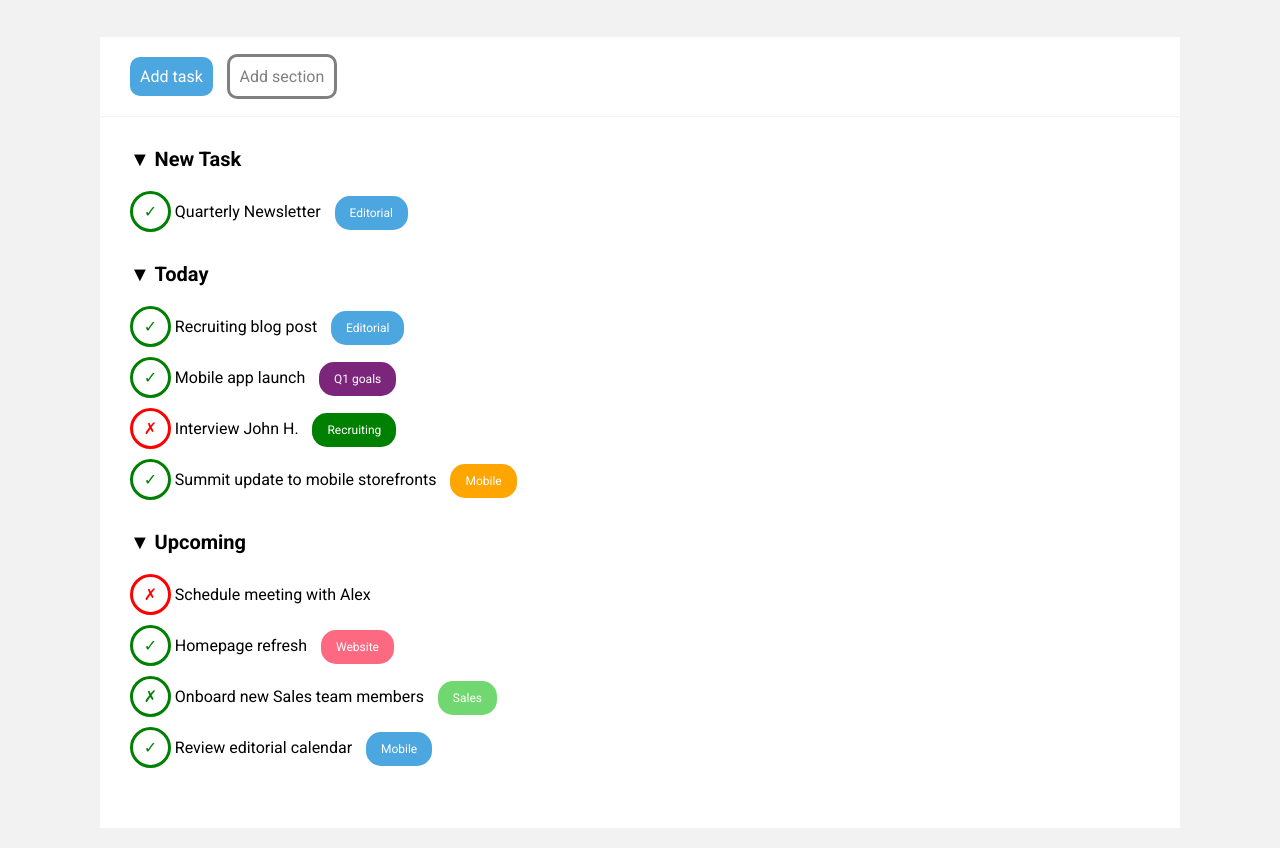
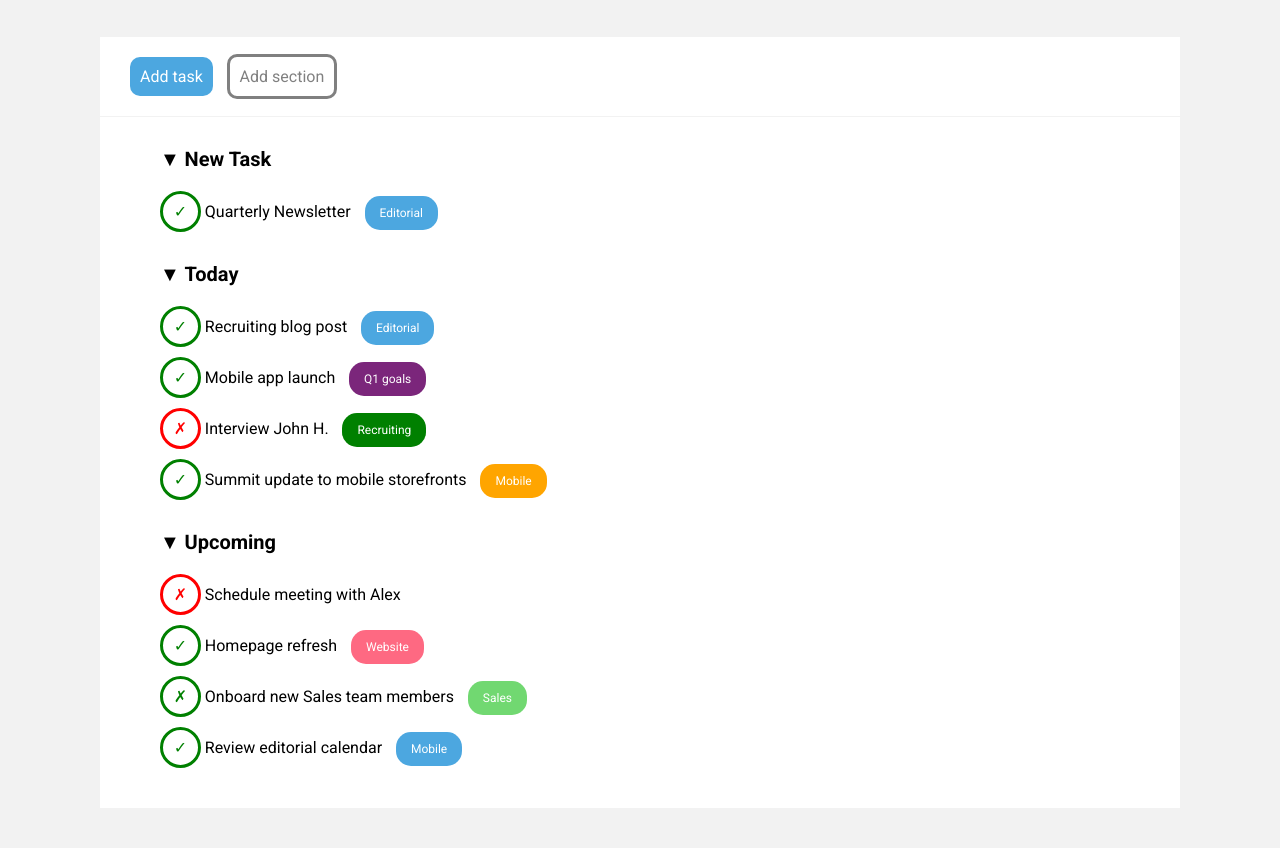
Before and after one commit to giovanni-lumini/html-css-toboolist, a plain HTML site: page index.html in a window 1280 px wide. Shown: the part 73-921 px from the top of the page. Drawn offline with Linux system fonts and the light colour scheme.

Commit message:
final-commit

```diff
--- a/css/style.css
+++ b/css/style.css
@@ -21,7 +21,6 @@ header{
 #logo{
     vertical-align: middle;
     padding: 10px;
-
 }
 
 #logo-text{
@@ -43,8 +42,9 @@ header{
     margin-top:1px;
     margin-left: 100px;
     margin-right: 100px;
-    padding: 30px;
-
+    padding-top: 30px;
+    padding-left: 60px;
+    padding-bottom: 10px;
 }
 
 .task-button {
```
